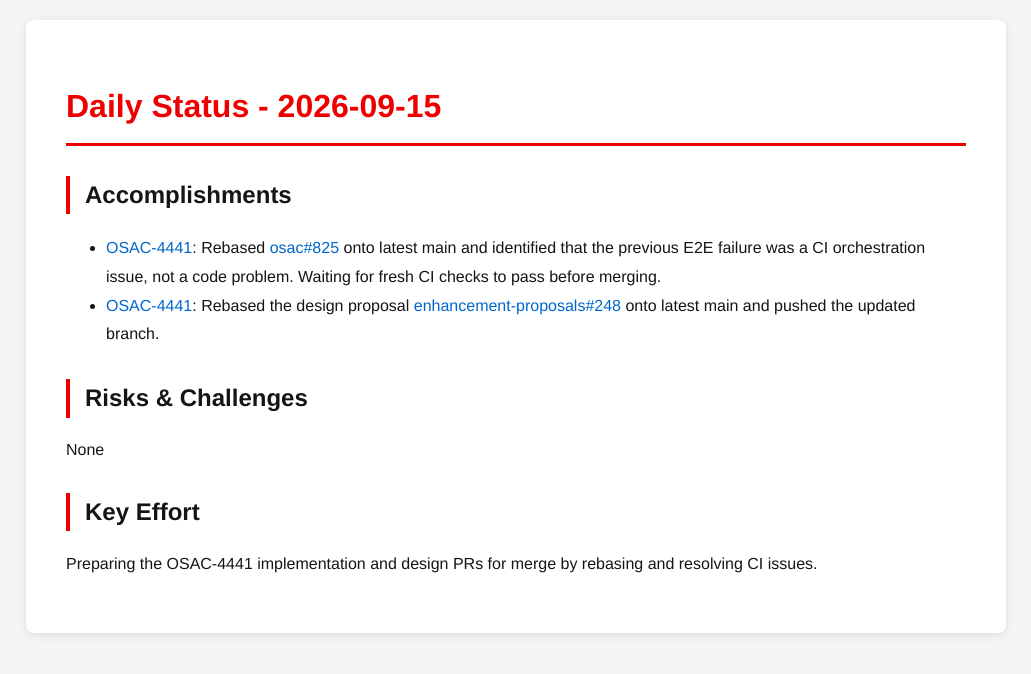
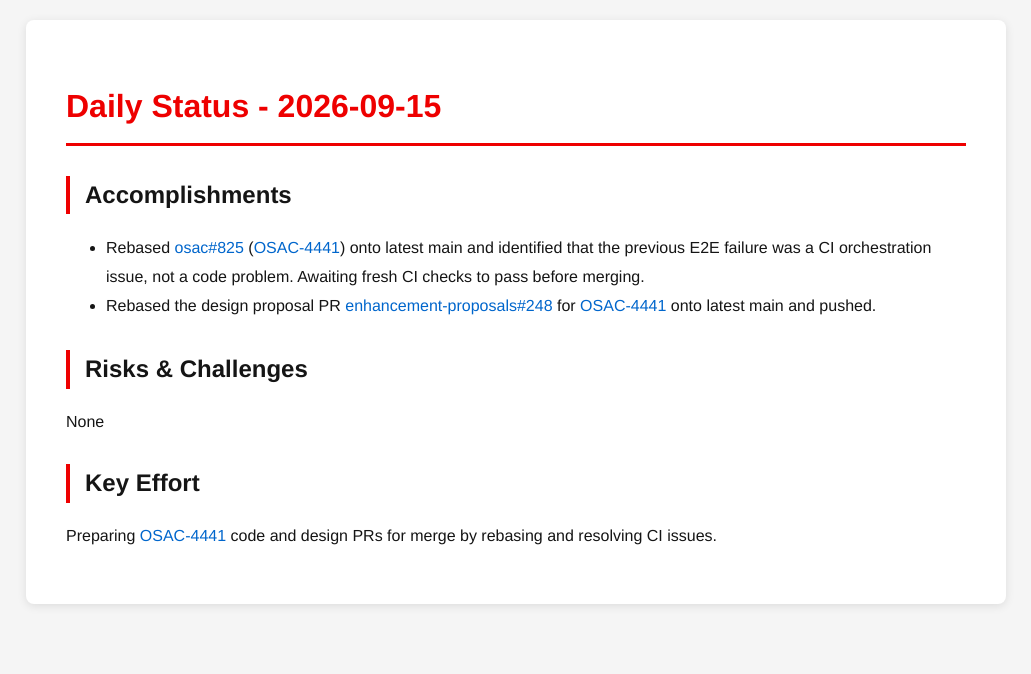
Before and after one commit to tzvatot/daily-status, a Jekyll site: the page built from 2026-09-15.md, in a window 1280 px wide. Shown: the top 674 px of the page, without its empty margins (124-1155 px from the left). Built offline with Jekyll 4.4.1, drawn with Linux system fonts in a browser that asks for light colours.

Commit message:
Daily status update - 2026-09-15

```diff
--- a/2026-09-15.md
+++ b/2026-09-15.md
@@ -7,11 +7,11 @@
 # Daily Status - 2026-09-15
 
 ## Accomplishments
-- [OSAC-4441](https://redhat.atlassian.net/browse/OSAC-4441): Rebased [osac#825](https://github.com/osac-project/osac/pull/825) onto latest main and identified that the previous E2E failure was a CI orchestration issue, not a code problem. Waiting for fresh CI checks to pass before merging.
-- [OSAC-4441](https://redhat.atlassian.net/browse/OSAC-4441): Rebased the design proposal [enhancement-proposals#248](https://github.com/osac-project/enhancement-proposals/pull/248) onto latest main and pushed the updated branch.
+- Rebased [osac#825](https://github.com/osac-project/osac/pull/825) ([OSAC-4441](https://redhat.atlassian.net/browse/OSAC-4441)) onto latest main and identified that the previous E2E failure was a CI orchestration issue, not a code problem. Awaiting fresh CI checks to pass before merging.
+- Rebased the design proposal PR [enhancement-proposals#248](https://github.com/osac-project/enhancement-proposals/pull/248) for [OSAC-4441](https://redhat.atlassian.net/browse/OSAC-4441) onto latest main and pushed.
 
 ## Risks & Challenges
 None
 
 ## Key Effort
-Preparing the OSAC-4441 implementation and design PRs for merge by rebasing and resolving CI issues.
+Preparing [OSAC-4441](https://redhat.atlassian.net/browse/OSAC-4441) code and design PRs for merge by rebasing and resolving CI issues.
```
